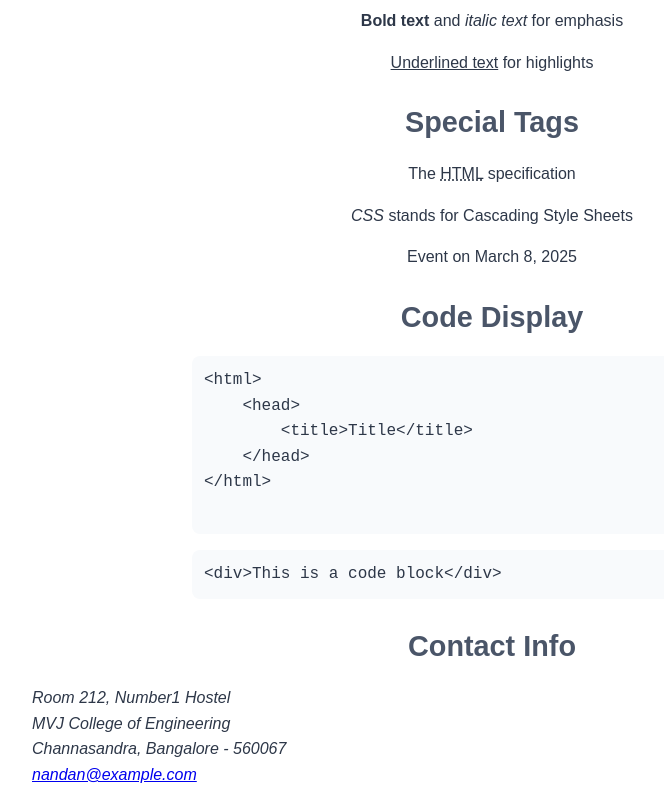
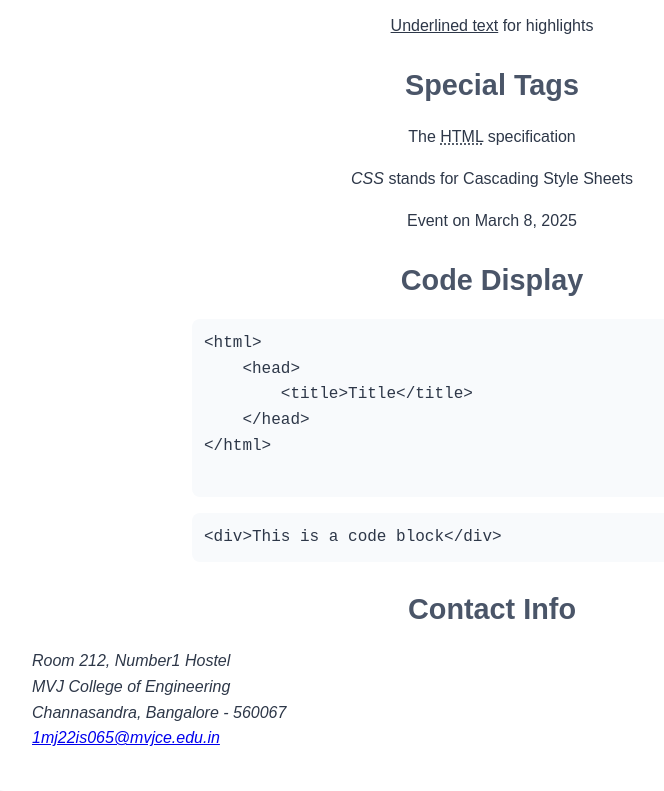
Before and after one commit to np-nandanpatil/fsdclassassignment, a plain HTML site: page text-format.html in a window 1280 px wide. Shown: the part 569-1360 px from the top of the page, without its empty margins (148-812 px from the left). Drawn offline with Linux system fonts and the light colour scheme.

Commit message:
removed some comments in the css file

```diff
--- a/styles.css
+++ b/styles.css
@@ -1,7 +1,6 @@
-/* Reset */
 * {
     margin: 0;
-    margin-top: 10px;
+    margin-top: 0.05rem;
     padding: 0;
     box-sizing: border-box;
 }
@@ -13,7 +12,6 @@ body {
     line-height: 1.6;
 }
 
-/* Navigation */
 header nav#main-nav {
     background-color: #2d3748;
     padding: 1.5rem;
@@ -50,7 +48,6 @@ header{
     align-items: center;
 }
 
-/* Main content */
 main {
     max-width: 1200px;
     margin: 6rem auto 2rem;
@@ -60,7 +57,6 @@ main {
     align-items: center;
 }
 
-/* Sections */
 main section {
     background-color: #fff;
     padding: 2.5rem;
@@ -71,7 +67,6 @@ main section {
     max-width: 1000px;
 }
 
-/* Headings */
 h1 {
     color: #2d3748;
     font-size: 2.5rem;
@@ -86,13 +81,11 @@ h2 {
     text-align: center;
 }
 
-/* Paragraphs and text */
 p {
     margin: 1rem 0;
     text-align: center;
 }
 
-/* Lists */
 ol,
 ul {
     margin: 1rem 0 1rem 2rem;
@@ -123,7 +116,6 @@ dl dd {
     margin: 0.5rem 0 1rem 2rem;
 }
 
-/* Tables */
 table {
     width: 100%;
     border-collapse: collapse;
@@ -160,7 +152,6 @@ tr:nth-child(even) {
     background-color: #f8fafc;
 }
 
-/* Forms */
 form#contact-form {
     display: grid;
     gap: 1.25rem;
@@ -218,7 +209,6 @@ form#contact-form legend {
     padding: 0 0.5rem;
 }
 
-/* Content cards */
 section.content-cards {
     display: grid;
     grid-template-columns: repeat(auto-fit, minmax(280px, 1fr));
@@ -252,12 +242,10 @@ section.content-cards a:hover {
     text-decoration: underline;
 }
 
-/* Hero section */
 section.hero {
     text-align: center;
 }
 
-/* Try It section */
 section.try-it {
     text-align: center;
 }
@@ -277,7 +265,6 @@ section.try-it button:hover {
     background-color: #4299e1;
 }
 
-/* Footer */
 footer {
     background-color: #2d3748;
     padding: 1.5rem;
@@ -287,7 +274,6 @@ footer {
     border-top-right-radius: 12px;
 }
 
-/* Author info */
 section.author-info {
     text-align: center;
     color: #718096;
@@ -295,7 +281,6 @@ section.author-info {
     margin-top: 1rem;
 }
 
-/* Code blocks */
 pre,
 code {
     background-color: #f8fafc;
@@ -309,7 +294,6 @@ code {
     white-space: pre-wrap;
 }
 
-/* Responsive */
 @media (max-width: 768px) {
     header nav#main-nav ul {
         flex-direction: column;
--- a/text-format.html
+++ b/text-format.html
@@ -54,7 +54,7 @@
                     Room 212, Number1 Hostel<br>
                     MVJ College of Engineering<br>
                     Channasandra, Bangalore - 560067<br>
-                    <a href="mailto:nandan@example.com">nandan@example.com</a>
+                    <a href="mailto:1mj22is065@mvjce.edu.in">1mj22is065@mvjce.edu.in</a>
                </address>
           </section>
           <section class="author-info">
```
